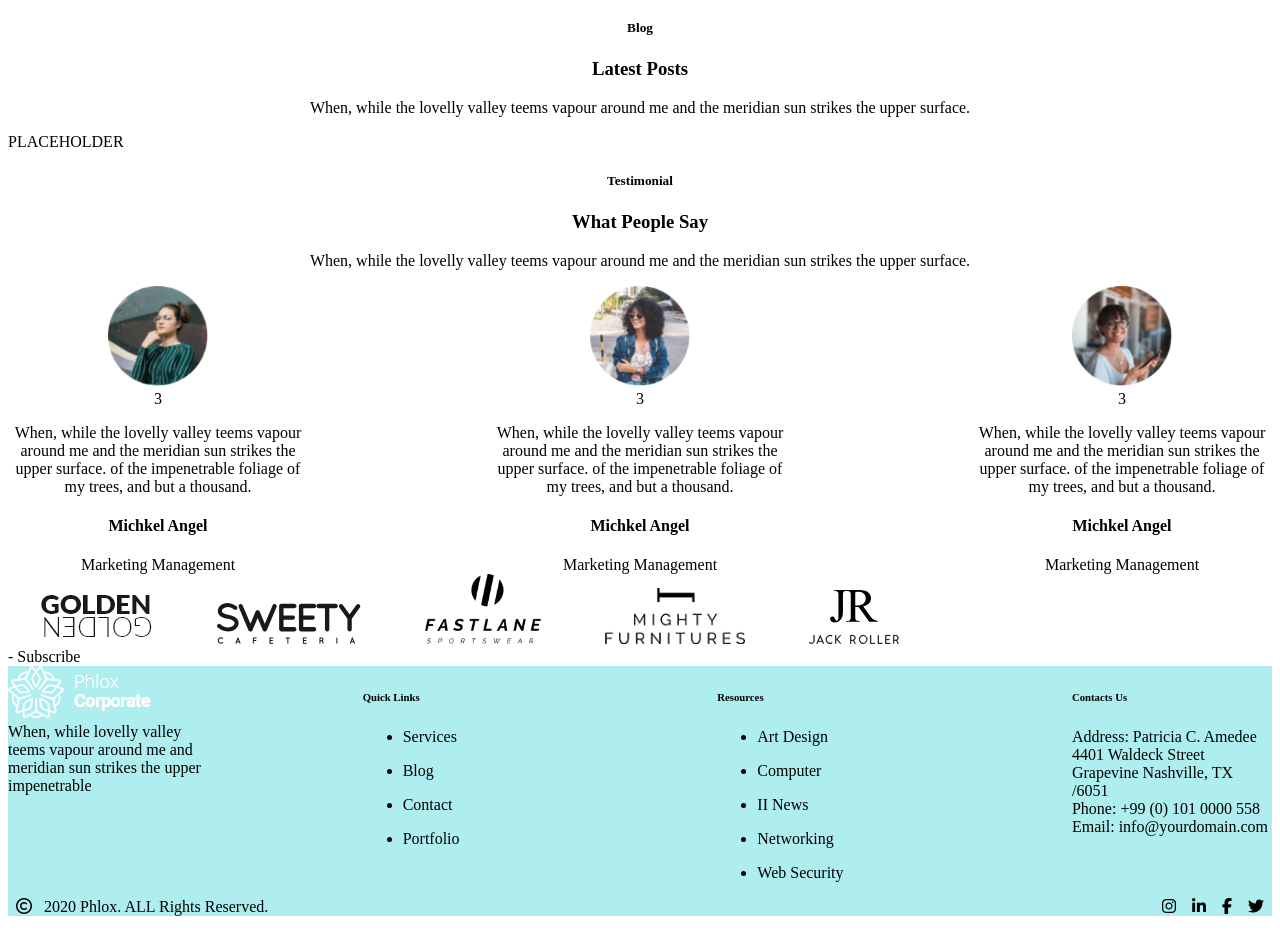
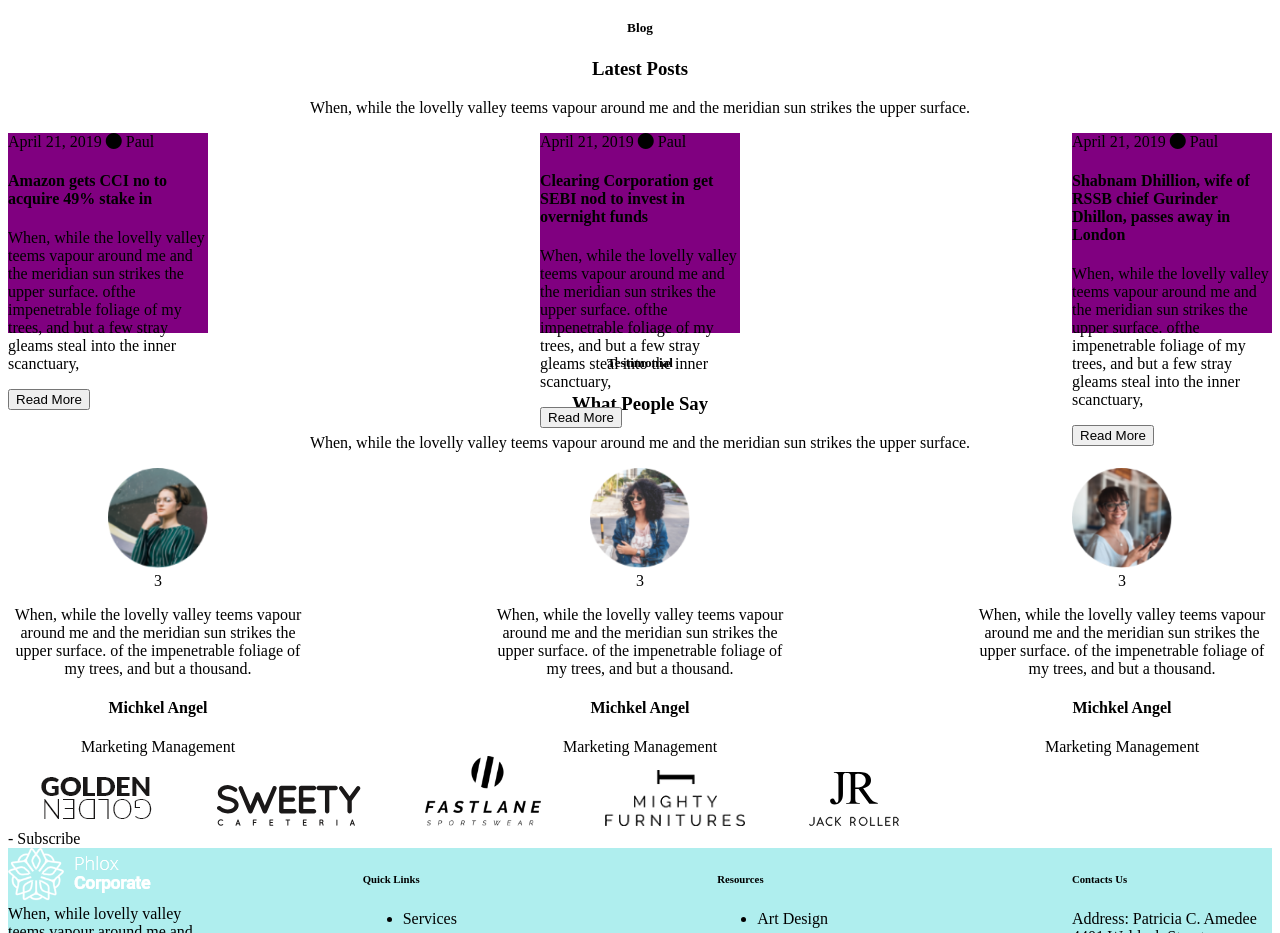
Before and after one commit to andreadebortoli2/proj-html-vuejs, a Vue app: page / in a window 1280 px wide. Shown: the part 1483-2416 px from the top of the page. Built offline with nearby package versions, Linux system fonts and the light colour scheme.

Commit message:
edit blog as a card

```diff
--- a/src/components/Main/Blog.vue
+++ b/src/components/Main/Blog.vue
@@ -1,13 +1,17 @@
 <script>
 import SectionCardHeader from './SectionCardHeader.vue';
+import PostCard from './Cards/PostCard.vue';
+import { store } from '../../store';
 
 export default {
     name: 'Blog',
     components: {
         SectionCardHeader,
+        PostCard,
     },
     data() {
         return {
+            store,
             blogHeader: {
                 id: 'Blog',
                 section: 'Blog',
@@ -22,7 +26,11 @@ export default {
 <template>
     <div>
         <SectionCardHeader class="header" :header="blogHeader" />
-        <div class="card">PLACEHOLDER</div>
+        <div class="posts">
+            <template v-for="post in store.posts">
+                <PostCard :post="post" />
+            </template>
+        </div>
     </div>
 </template>
 
@@ -30,4 +38,9 @@ export default {
 .header {
     text-align: center;
 }
+
+.posts {
+    display: flex;
+    justify-content: space-between;
+}
 </style>
--- a/src/components/Main/Cards/PostCard.vue
+++ b/src/components/Main/Cards/PostCard.vue
@@ -1,13 +1,53 @@
 <script>
 export default {
     name: 'PostCard',
+    props: {
+        post: Object,
+    },
+    data() {
+        return {
+            backgroundImageUrl: `/public/images/${this.post.image}`
+        }
+    }
 }
 </script>
 
 <template>
-    <div>
-
+    <div class="card">
+        <img :src="backgroundImageUrl" alt="">
+        <div class="post_text">
+            <div>{{ post.date }} <i class="fa-solid fa-circle"></i> {{ post.author }}</div>
+            <h4>{{ post.title }}</h4>
+            <p>{{ post.text }}</p>
+            <button>Read More</button>
+        </div>
     </div>
 </template>
 
-<style scoped></style>
+<style scoped>
+.card {
+    position: relative;
+    background-color: purple;
+    height: 200px;
+    width: 200px;
+
+    img {
+        display: none;
+        width: 100%;
+    }
+
+    &:hover {
+        width: 400px;
+
+        img {
+            display: block;
+        }
+    }
+
+    .post_text {
+        position: absolute;
+        top: 0;
+        left: 0;
+    }
+}
+</style>
--- a/src/store.js
+++ b/src/store.js
@@ -18,6 +18,29 @@ export const store = reactive({
         {
             title: 'Branding Strategy',
             image: 'Group-566.png',
+        },
+    ],
+    posts: [
+        {
+            image: 'headway-537308-unsplash-1380x703.jpg',
+            date: 'April 21, 2019',
+            author: 'Paul',
+            title: 'Amazon gets CCI no to acquire 49% stake in',
+            text: 'When, while the lovelly valley teems vapour around me and the meridian sun strikes the upper surface. ofthe impenetrable foliage of my trees, and but a few stray gleams steal into the inner scanctuary,',
+        },
+        {
+            image: 'studio-republic-644339-unsplash-1380x703.jpg',
+            date: 'April 21, 2019',
+            author: 'Paul',
+            title: 'Clearing Corporation get SEBI nod to invest in overnight funds',
+            text: 'When, while the lovelly valley teems vapour around me and the meridian sun strikes the upper surface. ofthe impenetrable foliage of my trees, and but a few stray gleams steal into the inner scanctuary,',
+        },
+        {
+            image: 'timon-studler-63413-unsplash-1380x703.jpg',
+            date: 'April 21, 2019',
+            author: 'Paul',
+            title: 'Shabnam Dhillion, wife of RSSB chief Gurinder Dhillon, passes away in London',
+            text: 'When, while the lovelly valley teems vapour around me and the meridian sun strikes the upper surface. ofthe impenetrable foliage of my trees, and but a few stray gleams steal into the inner scanctuary,',
         },
     ],
     testimonials: [
```
